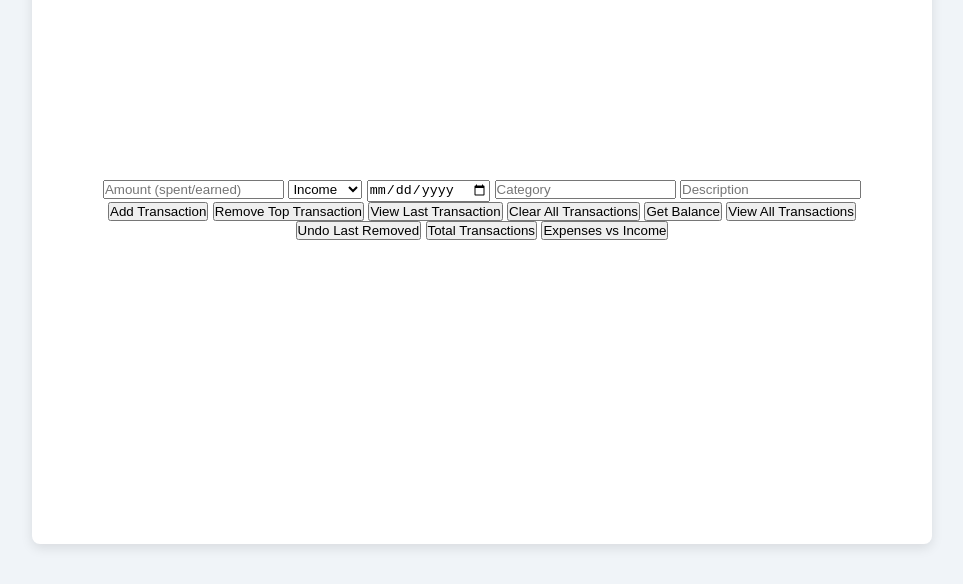
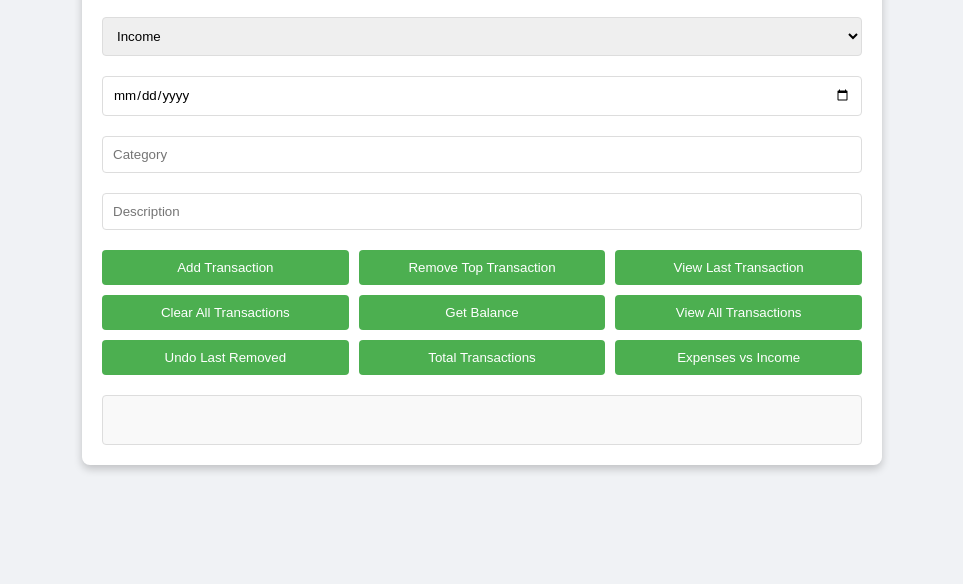
Before and after one commit to iAakash1/finance_28-10-24_10pm, a plain HTML site: page index.html in a window 1280 px wide. Shown: the part 216-800 px from the top of the page, without its empty margins (158-1121 px from the left). Drawn offline with Linux system fonts and the light colour scheme.

Commit message:
styles.css

```diff
--- a/styles.css
+++ b/styles.css
@@ -2,113 +2,72 @@
     box-sizing: border-box;
     margin: 0;
     padding: 0;
+    font-family: Arial, sans-serif;
 }
 
 body {
-    font-family: 'Arial', sans-serif;
-    background-color: #f0f4f8;
-    color: #333;
     display: flex;
     justify-content: center;
     align-items: center;
     height: 100vh;
+    background-color: #f0f2f5;
 }
 
 .container {
     width: 90%;
-    max-width: 900px;
+    max-width: 800px;
     background-color: #ffffff;
     padding: 20px;
     border-radius: 8px;
-    box-shadow: 0 4px 12px rgba(0, 0, 0, 0.1);
-    text-align: center;
-    overflow-y: auto;
-    height: 90vh;
-    display: flex;
-    flex-direction: column;
-    justify-content: space-between;
+    box-shadow: 0 4px 8px rgba(0, 0, 0, 0.2);
 }
 
 h1 {
-    margin-bottom: 20px;
-    font-size: 28px;
-    color: #444;
+    text-align: center;
+    color: #333;
 }
 
-.input-section {
+.form-container {
     display: flex;
     flex-direction: column;
     gap: 10px;
-    margin-bottom: 20px;
-    padding: 15px;
-    border: 1px solid #ddd;
-    border-radius: 8px;
-    background-color: #f9f9f9;
 }
 
-.input-section input,
-.input-section select,
-.input-section button {
-    padding: 12px;
-    font-size: 16px;
-    border: 1px solid #ccc;
-    border-radius: 5px;
+input, select {
+    width: 100%;
+    padding: 10px;
+    border: 1px solid #ddd;
+    border-radius: 4px;
+    margin-bottom: 10px;
 }
 
-.input-section button {
-    background-color: #4caf50;
-    color: white;
-    cursor: pointer;
-    font-size: 16px;
-    transition: background-color 0.3s ease;
+.button-container {
+    display: flex;
+    flex-wrap: wrap;
+    gap: 10px;
 }
 
-.input-section button:hover {
-    background-color: #388e3c;
+button {
+    flex: 1 1 30%;
+    padding: 10px;
+    color: white;
+    background-color: #4CAF50;
+    border: none;
+    border-radius: 4px;
+    cursor: pointer;
+    transition: background-color 0.3s;
 }
 
-.tabs {
-    display: flex;
-    flex-wrap: wrap;
-    justify-content: space-between;
-    gap: 10px;
-    margin: 20px 0;
+button:hover {
+    background-color: #45a049;
 }
 
-.tabs button {
-    background: #66bb6a;
-    border: none;
-    color: #fff;
-    padding: 10px;
-    cursor: pointer;
-    border-radius: 5px;
-    font-size: 16px;
-    box-shadow: 0 2px 6px rgba(0, 0, 0, 0.15);
-    transition: background-color 0.3s ease;
-    flex: 1 1 calc(25% - 10px);
+.results {
+    margin-top: 20px;
+    padding: 15px;
+    background-color: #f9f9f9;
+    border: 1px solid #ddd;
+    border-radius: 4px;
+    min-height: 50px;
+    word-wrap: break-word;
 }
-
-.tabs button:hover {
-    background: #4caf50;
-}
-
-.results-section {
-    padding: 15px;
-    border-radius: 8px;
-    border: 1px solid #ddd;
-    background-color: #f5f5f5;
-    font-size: 16px;
-    color: #333;
-    text-align: left;
-    overflow-y: auto;
-    max-height: 200px;
-}
-
-.results-section::-webkit-scrollbar {
-    width: 8px;
-}
-
-.results-section::-webkit-scrollbar-thumb {
-    background-color: #4caf50;
-    border-radius: 4px;
-}
```
